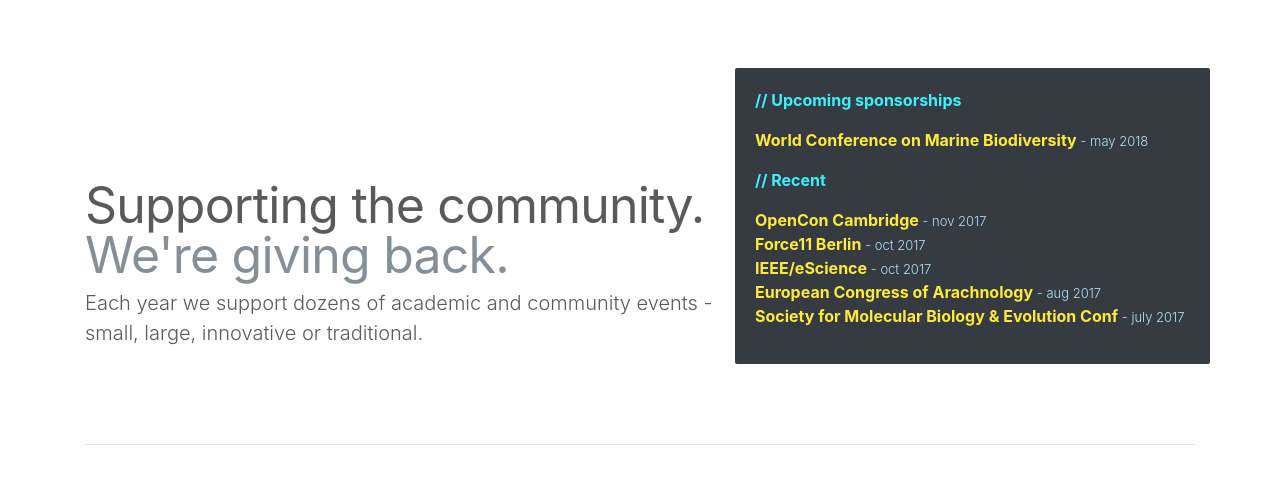
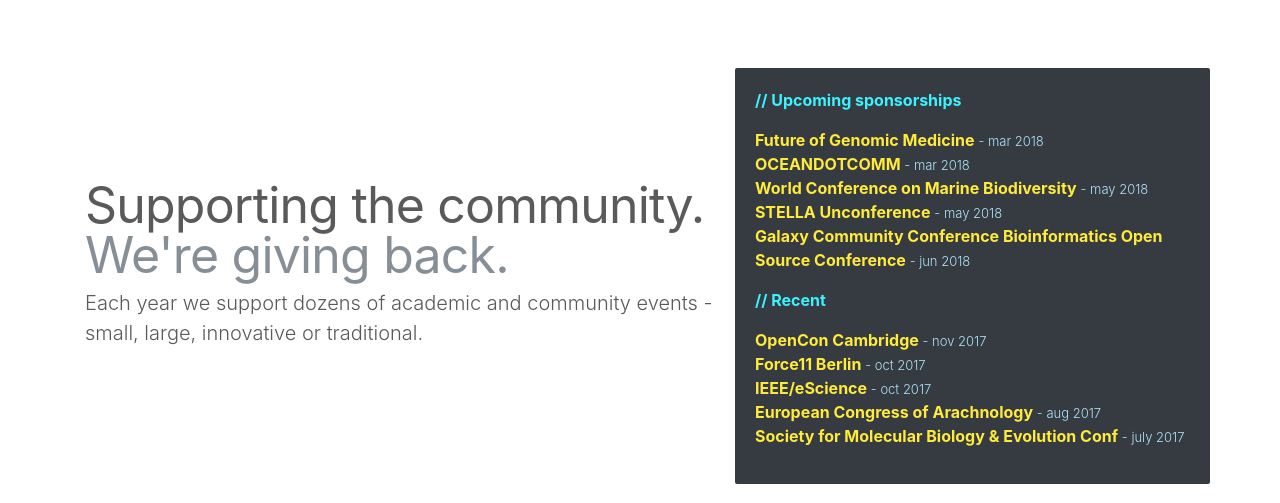
Before and after one commit to aliallover/peerj.github.io, a plain HTML site: page index.html in a window 1280 px wide. Shown: the part 1820-2323 px from the top of the page. Drawn offline with nearby package versions, Linux system fonts and the light colour scheme.

Commit message:
sponsorship updates

```diff
--- a/index.html
+++ b/index.html
@@ -177,7 +177,11 @@
                 <div class="col-md-5 featurette-dark">
                     <p>// Upcoming sponsorships</p>
                     <ul class="list-unstyled">
+                        <li> Future of Genomic Medicine <span class="item-date">- mar 2018</span></li>
+                        <li> OCEANDOTCOMM <span class="item-date">- mar 2018</span></li>
                         <li> World Conference on Marine Biodiversity <span class="item-date">- may 2018</span></li>
+                        <li> STELLA Unconference <span class="item-date">- may 2018</span></li>
+                        <li> Galaxy Community Conference Bioinformatics Open Source Conference <span class="item-date">- jun 2018</span></li>
                     </ul>
 
                     <p>// Recent</p>
```
